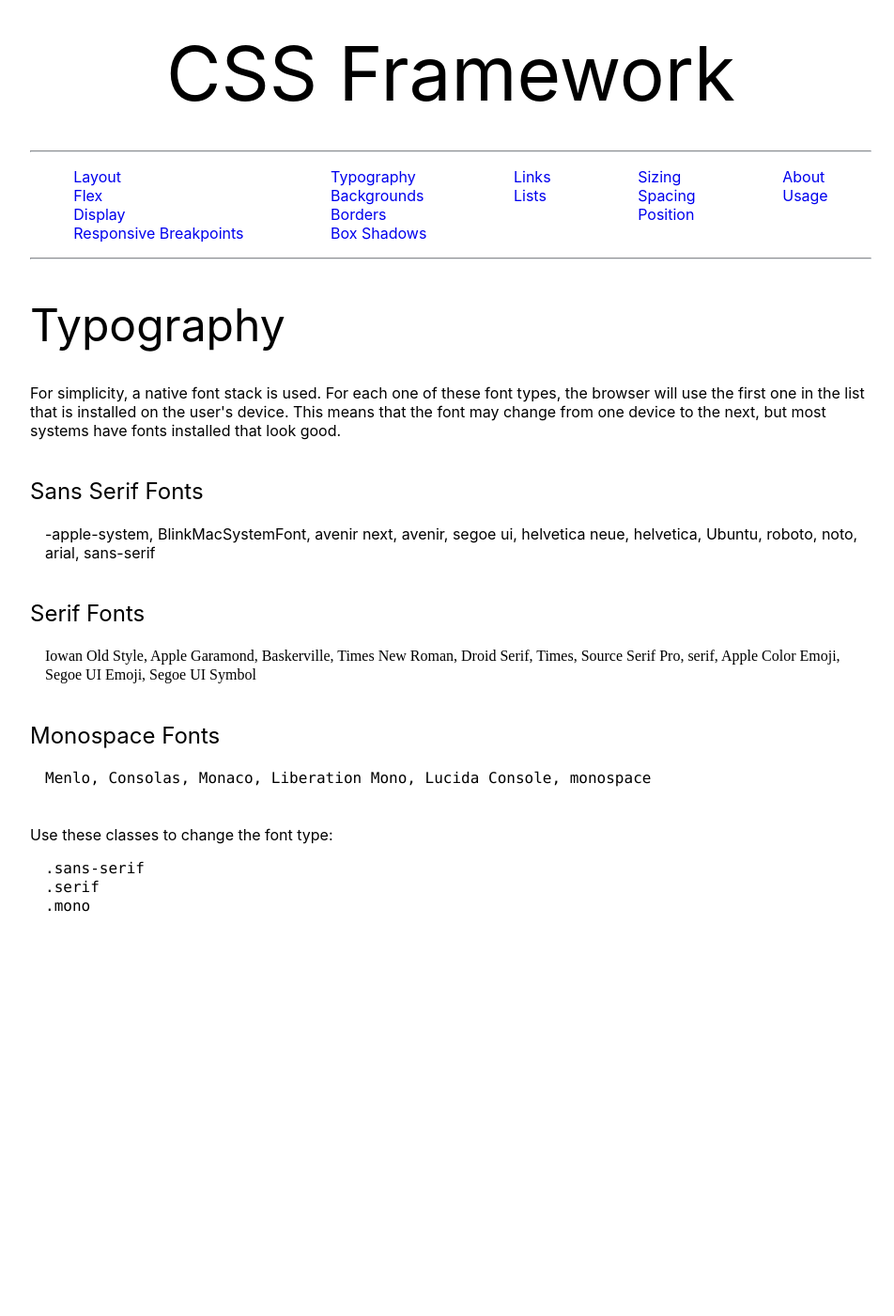
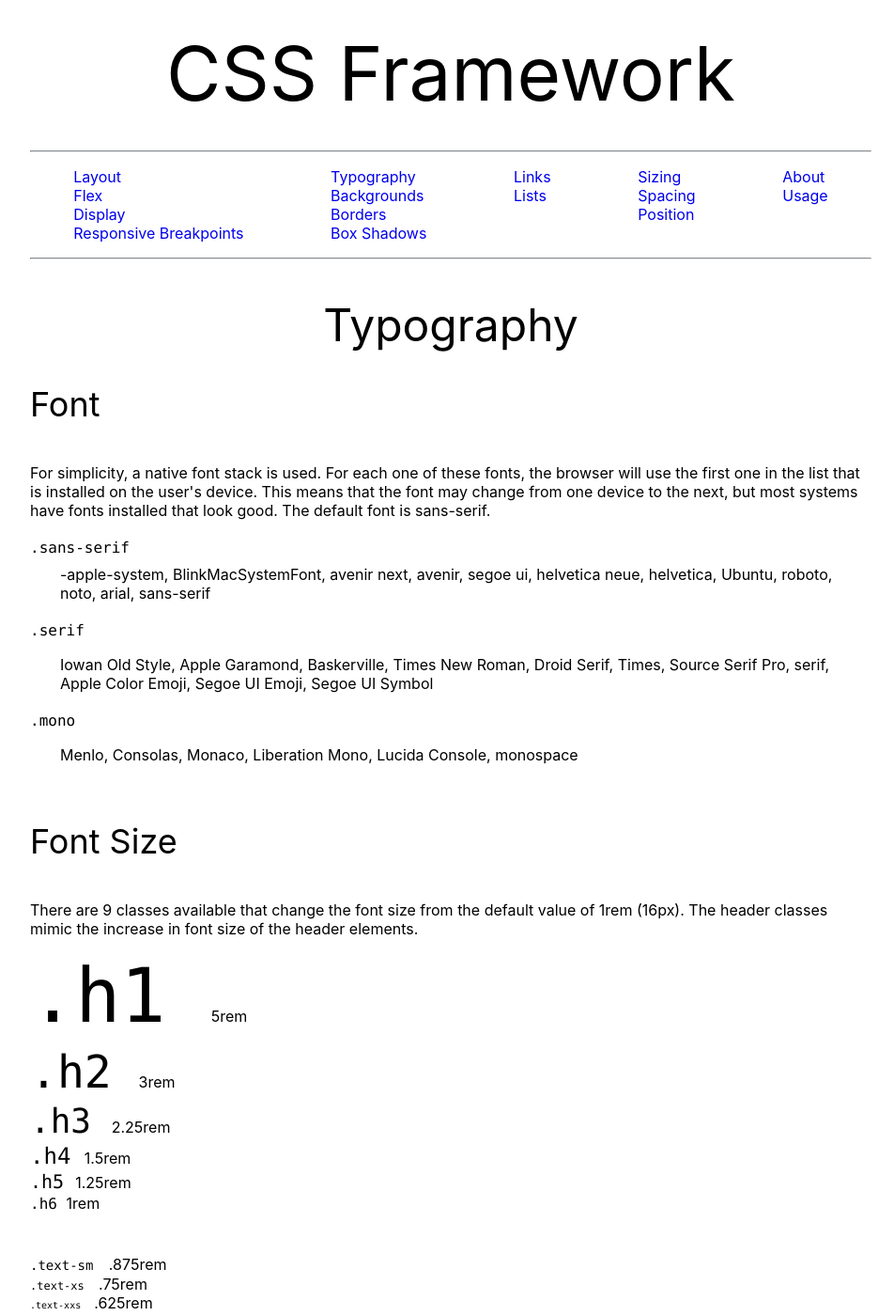
Before and after one commit to esteban90-dev/css-framework-site, a Jekyll site: the page built from typography.html, in a window 1280 px wide and 1400 px high. Shown: the whole window at 94% size, without its empty margins (160-1112 px from the left). Built offline with Jekyll 4.4.1, drawn with Linux system fonts in a browser that asks for light colours; some of the changed text lies outside the part shown.

Commit message:
add 'font sizes'

```diff
--- a/typography.html
+++ b/typography.html
@@ -3,32 +3,72 @@ layout: default
 title: Breakpoints
 ---
 
-<h2 class="mb-4 mt-4">Typography</h2>
+<h2 class="mb-4 mt-4 text-center">Typography</h2>
+
+<h3>Font</h3>
+<br><br>
 
 <p>
-  For simplicity, a native font stack is used.  For each one of these font types, the browser will use the first one in the list that is installed on the user's device.
-  This means that the font may change from one device to the next, but most systems have fonts installed that look good.
+  For simplicity, a native font stack is used.  For each one of these fonts, the browser will use the first one in the list that is installed on the user's device.
+  This means that the font may change from one device to the next, but most systems have fonts installed that look good.  The default font is sans-serif.
 </p>
+<br>
+
+<ul class="list list-inside">
+  <li>
+    <div class="mb-2 mono">.sans-serif</div>
+    <div class="ml-4">-apple-system, BlinkMacSystemFont, avenir next, avenir, segoe ui, helvetica neue, helvetica, Ubuntu, roboto, noto, arial, sans-serif</div>
+    <br>
+  </li>
+  <li>
+    <div class="mb-3 mono">.serif</div>
+    <div class="ml-4">Iowan Old Style, Apple Garamond, Baskerville, Times New Roman, Droid Serif, Times, Source Serif Pro, serif, Apple Color Emoji, Segoe UI Emoji, Segoe UI Symbol</div>
+    <br>
+  </li>
+  <li>
+    <div class="mb-3 mono">.mono</div>
+    <div class="ml-4">Menlo, Consolas, Monaco, Liberation Mono, Lucida Console, monospace</div>
+    <br>
+  </li>
 <br><br>
 
-<h4>Sans Serif Fonts</h4>
+<h3>Font Size</h3>
+<br><br>
+<p>There are 9 classes available that change the font size from the default value of 1rem (16px).  The header classes mimic the increase in font size of the header elements.</p>
+<div class="row">
+  <div class="col-12 display-flex flex-col align-left">
+    <p><span class="h1 mono">.h1 </span><span>5rem</span></p>
+    <p><span class="h2 mono">.h2 </span><span>3rem</span></p>
+    <p><span class="h3 mono">.h3 </span><span>2.25rem</span></p>
+    <p><span class="h4 mono">.h4 </span><span>1.5rem</span></p>
+    <p><span class="h5 mono">.h5 </span><span>1.25rem</span></p>
+    <p><span class="h6 mono">.h6 </span><span>1rem</span></p>
+  </div>
+</div>
 <br>
-<p class="ml-3">-apple-system, BlinkMacSystemFont, avenir next, avenir, segoe ui, helvetica neue, helvetica, Ubuntu, roboto, noto, arial, sans-serif</p>
+<div class="row">
+  <div class="col-12 display-flex flex-col align-left">
+    <p><span class="text-sm mono mr-2">.text-sm </span><span>.875rem</span></p>
+    <p><span class="text-xs mono mr-2">.text-xs </span><span>.75rem</span></p>
+    <p><span class="text-xxs mono mr-2">.text-xxs </span><span>.625rem</span></p>
+  </div>
+</div>
 <br><br>
 
-<h4>Serif Fonts</h4>
-<br>
-<p class="ml-3 serif">Iowan Old Style, Apple Garamond, Baskerville, Times New Roman, Droid Serif, Times, Source Serif Pro, serif, Apple Color Emoji, Segoe UI Emoji, Segoe UI Symbol</p>
+<h3>Font Color</h3>
 <br><br>
 
-<h4>Monospace Fonts</h4>
-<br>
-<p class="ml-3 mono">Menlo, Consolas, Monaco, Liberation Mono, Lucida Console, monospace</p>
+<h3>Font Weight</h3>
 <br><br>
 
-<ul class="list list-inside">
-  Use these classes to change the font type:
-  <li class="mono ml-3 mt-3">.sans-serif</li>
-  <li class="mono ml-3">.serif</li>
-  <li class="mono ml-3">.mono</li>
-</p>
+<h3>Font Style</h3>
+<br><br>
+
+<h3>Alignment</h3>
+<br><br>
+
+<h3>Color</h3>
+<br><br>
+
+<h3>Line Height</h3>
+<br><br>
```
